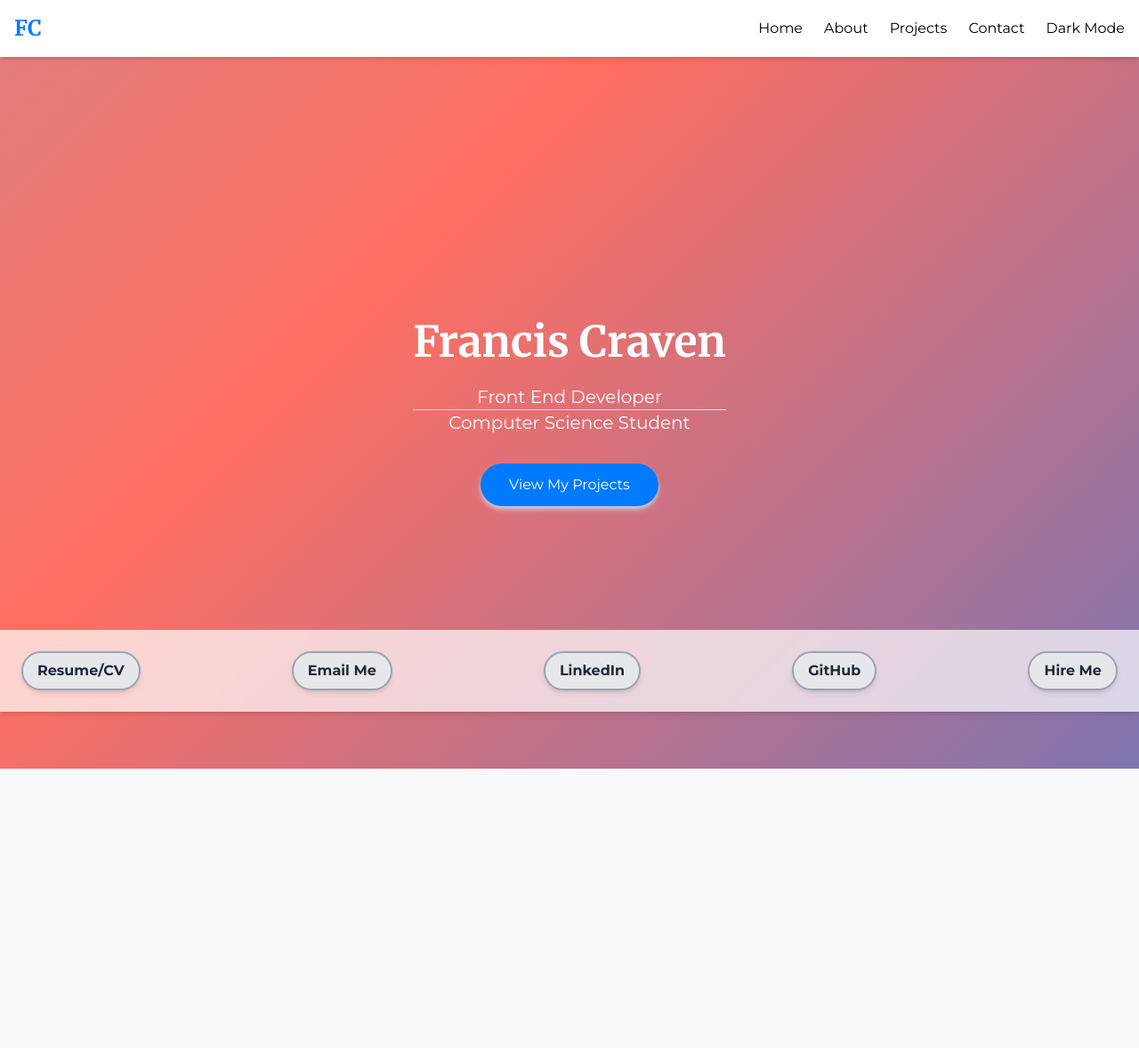
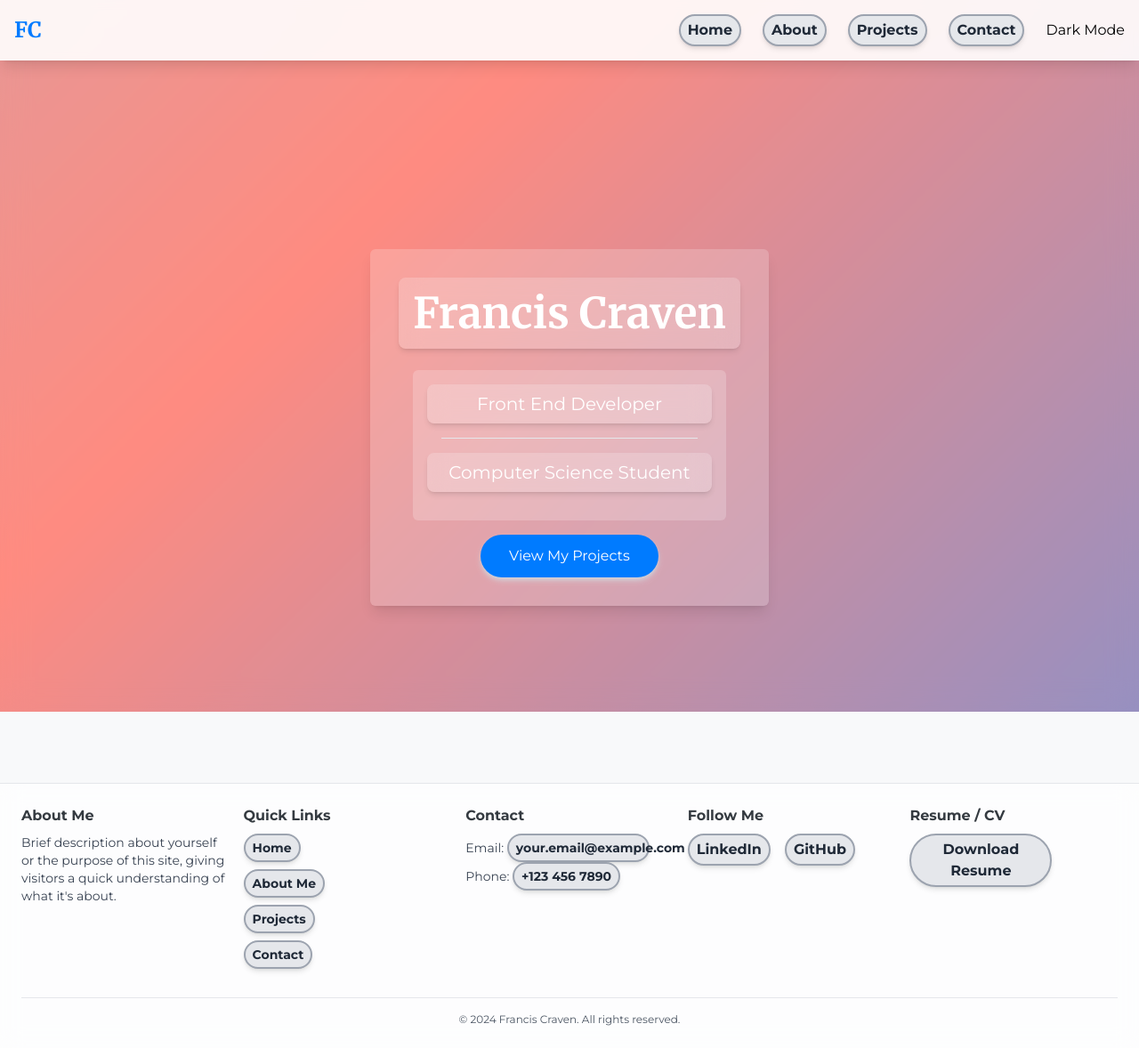
Before and after one commit to FCraven/portfolio, a Next.js app: page / in a window 1280 px wide. Shown: the whole page at 89% size. Before the commit the page ends 864 px from the top, so only its background shows below. Built offline with nearby package versions, Linux system fonts and the light colour scheme.

Commit message:
footer structure change

```diff
--- a/src/app/about/page.js
+++ b/src/app/about/page.js
@@ -1,12 +1,14 @@
+'use client'
+
 export default function AboutPage() {
   return (
     <section className="container mx-auto px-4 py-16">
-      <h1 className="text-4xl font-serif font-bold text-darkGray mb-6">About Me</h1>
-      <div className="text-gray-700 space-y-6">
+      <h1 className="text-4xl font-serif font-bold text-darkGray dark:text-gray-100 mb-6">About Me</h1>
+      <div className="text-gray-700 dark:text-gray-300 space-y-6">
         <p>
           {`I'm Francis Craven, a computer science student with front-end development and engineering experience. I am eager to apply my skills and contribute meaningfully to a collaborative, innovative, and passionate team.`}
         </p>
-        <h2 className="text-2xl font-bold text-darkGray">Education</h2>
+        <h2 className="text-2xl font-bold text-darkGray dark:text-gray-100">Education</h2>
         <ul className="list-disc list-inside">
           <li>
             <strong>CUNY Queens College</strong> &ndash; B.S. Computer Science (Sep 2023 - Present)
@@ -15,7 +17,7 @@ export default function AboutPage() {
             <strong>Fullstack Academy</strong> &ndash; Certificate (Jun 2018 - Oct 2018)
           </li>
         </ul>
-        <h2 className="text-2xl font-bold text-darkGray">Skills</h2>
+        <h2 className="text-2xl font-bold text-darkGray dark:text-gray-100">Skills</h2>
         <ul className="list-disc list-inside">
           <li><strong>Languages:</strong> JavaScript, TypeScript, HTML5, CSS3, C++, Java, SQL</li>
           <li><strong>Front-End:</strong> React.js, Redux, Vue.js, Next.js, etc.</li>
--- /dev/null
+++ b/src/app/components/Chip.js
@@ -0,0 +1,17 @@
+'use client';
+
+import Link from 'next/link';
+
+export default function Chip({ href, label }) {
+  return (
+    <Link href={href} className="inline-block">
+      <div className="px-2 py-1 font-semibold rounded-full transition ease-in-out
+        bg-gray-200 text-gray-800 hover:bg-gray-400 border-2 border-gray-400 shadow-md
+        hover:shadow-lg transform hover:-translate-y-1 hover:scale-105
+        dark:bg-gray-800 dark:text-gray-200 dark:hover:bg-gray-700 dark:border-gray-500 dark:shadow-sm dark:hover:shadow-md
+        w-auto max-w-[10rem] text-center">
+        {label}
+      </div>
+    </Link>
+  );
+}
--- a/src/app/components/Footer.js
+++ b/src/app/components/Footer.js
@@ -1,26 +1,55 @@
 'use client';
 
-const FooterChip = ({ label, href }) => (
-  <a href={href} className="inline-block">
-    <div className="px-4 py-2 font-semibold rounded-full transition ease-in-out
-      bg-gray-200 text-gray-800 hover:bg-gray-300 hover:text-black border-2 border-gray-400 shadow-md
-      hover:shadow-lg transform hover:-translate-y-1 hover:scale-105
-      dark:bg-gray-800 dark:text-gray-200 dark:hover:bg-gray-700 dark:hover:text-white dark:border-gray-500 dark:shadow-sm
-      dark:hover:shadow-md">
-      {label}
-    </div>
-  </a>
-);
+import Chip from './Chip';
 
 const Footer = () => (
-  <footer className="fixed bottom-0 left-0 right-0 flex flex-wrap justify-between gap-6 p-6
-    bg-white shadow-md backdrop-blur-sm bg-opacity-70 dark:bg-gray-900 dark:bg-opacity-80
-    hover:bg-opacity-90 hover:shadow-lg dark:hover:bg-opacity-90 transition-all duration-300 ease-in-out">
-    <FooterChip label="Resume/CV" href="/resume.pdf" />
-    <FooterChip label="Email Me" href="mailto:your.email@example.com" />
-    <FooterChip label="LinkedIn" href="https://linkedin.com/in/yourprofile" />
-    <FooterChip label="GitHub" href="https://github.com/yourprofile" />
-    <FooterChip label="Hire Me" href="/contact" />
+  <footer className="bg-white shadow-md backdrop-blur-md bg-opacity-70 dark:bg-gray-900 dark:bg-opacity-80 p-6 border-t border-gray-200 dark:border-gray-700">
+    <div className="container mx-auto grid grid-cols-1 gap-4 md:grid-cols-4 lg:grid-cols-5">
+      {/* Column 1: About Section */}
+      <div>
+        <h3 className="font-semibold mb-2">About Me</h3>
+        <p className="text-sm text-gray-700 dark:text-gray-300">
+          Brief description about yourself or the purpose of this site, giving visitors a quick understanding of what it's about.
+        </p>
+      </div>
+      {/* Column 2: Quick Links */}
+      <div>
+        <h3 className="font-semibold mb-2">Quick Links</h3>
+        <ul className="space-y-2 text-sm">
+          <li><Chip href="/" label="Home" /></li>
+          <li><Chip href="/about" label="About Me" /></li>
+          <li><Chip href="/projects" label="Projects" /></li>
+          <li><Chip href="/contact" label="Contact" /></li>
+        </ul>
+      </div>
+      {/* Column 3: Contact Information */}
+      <div>
+        <h3 className="font-semibold mb-2">Contact</h3>
+        <p className="text-sm text-gray-700 dark:text-gray-300">
+          Email: <Chip href="mailto:your.email@example.com" label="your.email@example.com" />
+        </p>
+        <p className="text-sm text-gray-700 dark:text-gray-300">
+          Phone: <Chip href="tel:+1234567890" label="+123 456 7890" />
+        </p>
+      </div>
+      {/* Column 4: Social Media */}
+      <div>
+        <h3 className="font-semibold mb-2">Follow Me</h3>
+        <div className="flex space-x-4">
+          <Chip href="https://linkedin.com/in/yourprofile" label="LinkedIn" />
+          <Chip href="https://github.com/yourprofile" label="GitHub" />
+        </div>
+      </div>
+      {/* Column 5: Resume / CV */}
+      <div>
+        <h3 className="font-semibold mb-2">Resume / CV</h3>
+        <Chip href="/resume.pdf" label="Download Resume" />
+      </div>
+    </div>
+    {/* Bottom Section */}
+    <div className="mt-8 border-t border-gray-200 dark:border-gray-700 pt-4 text-center text-xs text-gray-600 dark:text-gray-400">
+      <p>&copy; 2024 Francis Craven. All rights reserved.</p>
+    </div>
   </footer>
 );
 
--- /dev/null
+++ b/src/app/components/MobileMenu.js
@@ -0,0 +1,70 @@
+'use client';
+
+import { useState } from 'react';
+import Link from 'next/link'; // Importing Link component from Next.js for internal navigation
+import { Transition } from '@headlessui/react'; // Importing Transition component for smooth animation effects
+import { HiMenu, HiX } from 'react-icons/hi'; // Importing hamburger menu and close icons from Heroicons
+
+export default function MobileMenu() {
+  // State to manage the visibility of the mobile menu
+  const [isOpen, setIsOpen] = useState(false);
+
+  // Function to toggle the menu open/close state
+  const toggleMenu = () => {
+    setIsOpen(!isOpen);
+  };
+
+  return (
+    <div className="sm:hidden relative"> {/* Only visible on small screens */}
+      {/* Button to toggle the visibility of the mobile menu */}
+      <button
+        onClick={toggleMenu}
+        className="p-2 text-gray-800 dark:text-gray-200"
+        aria-label="Toggle mobile menu"
+      >
+        {/* Display either the menu or close icon based on the menu state */}
+        {isOpen ? <HiX size={28} /> : <HiMenu size={28} />}
+      </button>
+
+      {/* Transition component to handle the slide-in and fade-in effect of the mobile menu */}
+      <Transition
+        show={isOpen}
+        enter="transform transition duration-300"
+        enterFrom="-translate-x-full opacity-0"
+        enterTo="translate-x-0 opacity-100"
+        leave="transform transition duration-200"
+        leaveFrom="translate-x-0 opacity-100"
+        leaveTo="-translate-x-full opacity-0"
+      >
+        {/* Mobile menu drawer styling */}
+        <div className="fixed top-0 left-0 h-full w-64 bg-white dark:bg-gray-700 shadow-lg p-6 flex flex-col gap-6 z-50">
+          {/* Close button inside the mobile menu */}
+          <button
+            onClick={toggleMenu}
+            className="self-end text-gray-800 dark:text-gray-200"
+            aria-label="Close mobile menu"
+          >
+            <HiX size={28} />
+          </button>
+
+          {/* Navigation links in the mobile menu */}
+          <nav className="flex flex-col space-y-4">
+            {/* Using Link component for internal navigation within the Next.js app */}
+            <Link href="/" className="text-lg font-semibold text-gray-800 dark:text-gray-200 hover:text-gray-500 dark:hover:text-gray-400 transition">
+              Home
+            </Link>
+            <Link href="/about" className="text-lg font-semibold text-gray-800 dark:text-gray-200 hover:text-gray-500 dark:hover:text-gray-400 transition">
+              About Me
+            </Link>
+            <Link href="/projects" className="text-lg font-semibold text-gray-800 dark:text-gray-200 hover:text-gray-500 dark:hover:text-gray-400 transition">
+              Projects
+            </Link>
+            <Link href="/contact" className="text-lg font-semibold text-gray-800 dark:text-gray-200 hover:text-gray-500 dark:hover:text-gray-400 transition">
+              Contact
+            </Link>
+          </nav>
+        </div>
+      </Transition>
+    </div>
+  );
+}
--- a/src/app/components/Navbar.js
+++ b/src/app/components/Navbar.js
@@ -1,48 +1,79 @@
 'use client';
 
 import Link from 'next/link';
+import MobileMenu from './MobileMenu';
 import ThemeToggle from './ThemeToggle';
+import Chip from './Chip';
 
 export default function Navbar() {
   return (
-    <nav className="bg-white
-                    dark:bg-gray-800
-                    shadow-md
-                    text-black
-                    dark:text-white
-                    fixed
-                    w-full
-                    z-10">
+    <nav className="bg-white dark:bg-gray-800 shadow-md text-black dark:text-white fixed w-full z-10 backdrop-blur-sm bg-opacity-70 dark:bg-opacity-80 hover:bg-opacity-90 hover:shadow-lg dark:hover:bg-opacity-90 transition-all duration-300 ease-in-out">
       <div className="container mx-auto px-4 py-4 flex justify-between items-center">
         <div className="text-2xl font-serif font-bold text-primary">
           <Link href="/">FC</Link>
         </div>
-        <div>
-          <ul className="flex space-x-6">
-            <li>
-              <Link href="/" className="hover:text-primary dark:hover:text-secondary">
-                Home
-              </Link>
-            </li>
-            <li>
-              <Link href="/about" className="hover:text-primary dark:hover:text-secondary">
-                About
-              </Link>
-            </li>
-            <li>
-              <Link href="/projects" className="hover:text-primary dark:hover:text-secondary">
-                Projects
-              </Link>
-            </li>
-            <li>
-              <Link href="/contact" className="hover:text-primary dark:hover:text-secondary">
-                Contact
-              </Link>
-            </li>
-            <ThemeToggle />
-          </ul>
+        {/* Mobile menu for small screens */}
+        <div className="md:hidden">
+          <MobileMenu />
+        </div>
+        {/* Regular navigation links for larger screens using Chip component */}
+        <div className="hidden md:flex space-x-6">
+          <Chip href="/" label="Home" />
+          <Chip href="/about" label="About" />
+          <Chip href="/projects" label="Projects" />
+          <Chip href="/contact" label="Contact" />
+          <ThemeToggle />
         </div>
       </div>
     </nav>
   );
 }
+
+
+
+
+// 'use client';
+
+// import Link from 'next/link';
+// import ThemeToggle from './ThemeToggle';
+// import MobileMenu from './MobileMenu';
+
+// export default function Navbar() {
+//   return (
+//     <>
+//       <MobileMenu />
+//       <nav className="hidden sm:block bg-white dark:bg-gray-800 shadow-md text-black dark:text-white fixed w-full z-10 backdrop-blur-sm bg-opacity-70 dark:bg-opacity-80 hover:bg-opacity-90 hover:shadow-lg dark:hover:bg-opacity-90 transition-all duration-300 ease-in-out">
+//         <div className="container mx-auto px-4 py-4 flex justify-between items-center">
+//           <div className="text-2xl font-serif font-bold text-primary">
+//             <Link href="/">FC</Link>
+//           </div>
+//           <div>
+//             <ul className="flex space-x-6">
+//               <li>
+//                 <Link href="/" className="hover:text-primary dark:hover:text-secondary">
+//                   Home
+//                 </Link>
+//               </li>
+//               <li>
+//                 <Link href="/about" className="hover:text-primary dark:hover:text-secondary">
+//                   About
+//                 </Link>
+//               </li>
+//               <li>
+//                 <Link href="/projects" className="hover:text-primary dark:hover:text-secondary">
+//                   Projects
+//                 </Link>
+//               </li>
+//               <li>
+//                 <Link href="/contact" className="hover:text-primary dark:hover:text-secondary">
+//                   Contact
+//                 </Link>
+//               </li>
+//               <ThemeToggle />
+//             </ul>
+//           </div>
+//         </div>
+//       </nav>
+//     </>
+//   );
+// }
--- a/src/app/layout.js
+++ b/src/app/layout.js
@@ -15,8 +15,11 @@ export default function RootLayout({ children }) {
       <body
         className={`antialiased flex flex-col min-h-screen dark:bg-slate-700`}
       >
+
+          <div className="h-full w-full animated-gradient fixed inset-0 -z-20"></div>
+          <div className="fixed inset-0 backdrop-blur-lg bg-white/20 dark:bg-black/40 -z-10"></div>
         <Navbar />
-        <main className="flex-grow pt-16">{children}</main>
+        <main className="flex-grow pt-20">{children}</main>
         <Footer />
       </body>
     </html>
--- a/src/app/page.js
+++ b/src/app/page.js
@@ -5,28 +5,22 @@ import Link from 'next/link';
 export default function HomePage() {
   return (
     <section className="relative overflow-hidden">
-      {/* Gradient Background */}
-      <div className="absolute inset-0">
-        <div className="h-full w-full animated-gradient"></div>
-        {/* Optional Overlay */}
-        {/* <div className="absolute inset-0 bg-black opacity-50"></div> */}
-      </div>
 
       {/* Content */}
-      <div className="relative z-10 container mx-auto px-4 py-20 flex items-center justify-center min-h-screen">
-        <div className="text-center">
-          <h1 className="text-5xl font-serif font-bold text-white mb-6">
+      <div className="relative z-1 container mx-auto px-4 flex sm:items-center justify-center min-h-screen ">
+        <div className="text-center bg-white/20 background-blur-md m-8 p-8 rounded-md shadow-lg">
+          <h1 className="text-5xl font-serif font-bold text-white mb-6 shadow-md backdrop-blur-md bg-white/20 p-4 rounded-lg">
             Francis Craven
           </h1>
-          <article className='mb-8'>
-            <p className="text-xl text-white ">
+          <div className="bg-white/20 background-blur-md m-4 p-4 rounded-md">
+            <p className="text-xl text-white shadow-md backdrop-blur-md bg-white/20 p-2 rounded-lg mb-4">
               Front End Developer
             </p>
-            <hr/>
-            <p className="text-xl text-white ">
+            <hr className="m-4"/>
+            <p className="text-xl text-white shadow-md backdrop-blur-md bg-white/20 p-2 rounded-lg mb-4">
               Computer Science Student
             </p>
-          </article>
+          </div>
           <Link
             href="/projects"
             className="inline-block px-8 py-3 bg-primary text-white rounded-full hover:scale-105 hover:font-normal transition duration-300 ease-in-out shadow-md shadow-gray-300 hover:shadow-lg hover:shadow-slate-400 dark:shadow-gray-600"
@@ -36,6 +30,5 @@ export default function HomePage() {
         </div>
       </div>
     </section>
-
   );
 }
```
